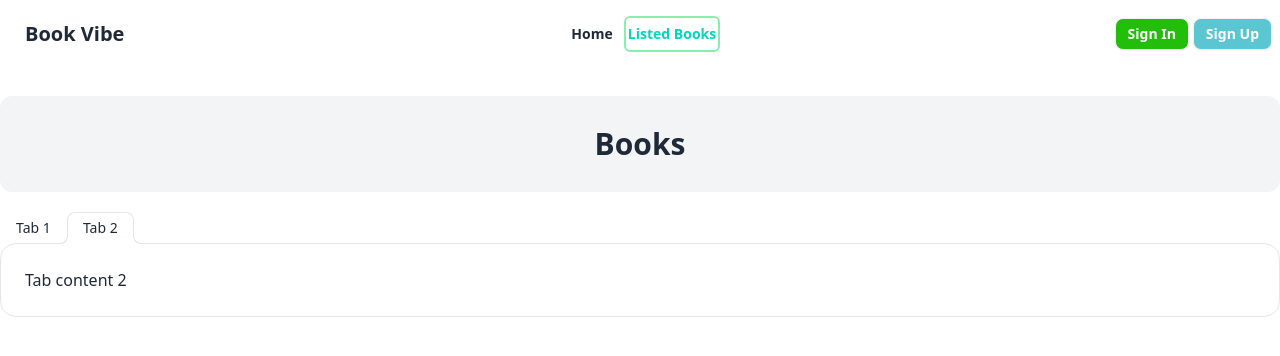
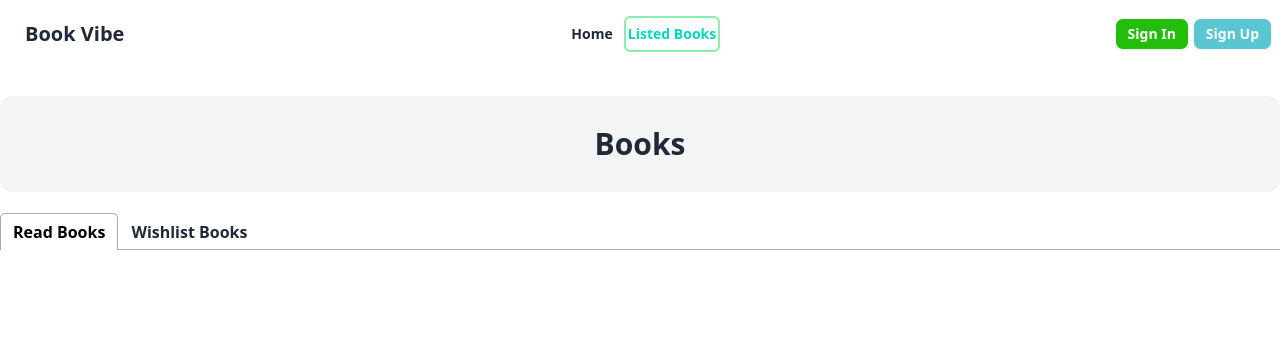
Before and after one commit to regone7/book-vibe, a React (Vite) app: page /listbooks in a window 1280 px wide. Shown: the top 356 px of the page. Built offline with nearby package versions, Linux system fonts and the light colour scheme.

Commit message:
readbooks page add

```diff
--- a/package.json
+++ b/package.json
@@ -14,6 +14,7 @@
     "react-dom": "^18.2.0",
     "react-icons": "^5.0.1",
     "react-router-dom": "^6.22.3",
+    "react-tabs": "^6.0.2",
     "react-toastify": "^10.0.5"
   },
   "devDependencies": {
--- a/src/components/Readbooks.jsx
+++ b/src/components/Readbooks.jsx
@@ -1,9 +1,52 @@
+
+import { IoLocationOutline } from "react-icons/io5";
+import { GrUserManager } from "react-icons/gr";
+import { FaBook } from "react-icons/fa";
+import { Link } from "react-router-dom";
+
+const Readbooks = ({ bookdata }) => {
+    return (
+        <div >
+            <div className="flex flex-col lg:flex-row border-2 border-green-200 p-7 rounded-xl ">
+                <div className="lg:w-[25%] p-5 bg-gray-100 rounded-lg flex justify-center items-center">
+                    <img src={bookdata.image} alt="" />
+                </div>
+                <div className="lg:w-[73%] space-y-4 p-5">
+                    <h1 className="font-bold text-2xl  text-center lg:text-start">{bookdata.bookName}</h1>
+                    <p className="text-center lg:text-start">{bookdata.author}</p>
+                    <div className="flex flex-col lg:flex-row justify-start items-center gap-5">
+                        <h1 className="font-bold">Tag</h1>
+                        <div className="flex justify-start items-center gap-1">
+                            <p className="text-green-500">{bookdata.tags[0]}</p>
+                            <p className="text-green-500">{bookdata.tags[1]}</p>
+                            <p className="text-green-500">{bookdata.tags[2]}</p>
+                        </div>
+                        <div className="flex justify-start items-center gap-1">
+                            <IoLocationOutline />
+                            <p>Year of Publishing: {bookdata.yearOfPublishing}</p>
+                        </div>
+                    </div>
+                    <div className="flex justify-start items-center gap-5">
+                        <div className="flex justify-start items-center gap-1">
+                            <GrUserManager />
+                            <p>Publisher: {bookdata.publisher}</p>
+                        </div>
+                        <div className="flex justify-start items-center gap-1">
+                            <FaBook />
+                            <p>{bookdata.totalPages}</p>
+                        </div>
+                    </div>
+                    <hr />
+                    <div className="flex justify-center flex-col lg:flex-row lg:justify-start items-center lg:items-start gap-3">
+                        <p className="w-52 h-7 flex justify-center items-center bg-blue-100 text-blue-700 rounded-full">Category: {bookdata.author}</p>
+                        <p className="w-52 h-7 flex justify-center items-center bg-green-100 text-yellow-700 rounded-full">Rating: {bookdata.author}</p>
+
+                        <Link to={`/books/${bookdata.bookId}`}><p className="w-40 h-7 flex justify-center items-center bg-green-300 text-purple-700 rounded-full">View Details</p></Link>
 
 
-const Readbooks = () => {
-    return (
-        <div>
-
+                    </div>
+                </div>
+            </div>
         </div>
     );
 };
--- a/src/pages/Listedbooks.jsx
+++ b/src/pages/Listedbooks.jsx
@@ -1,27 +1,42 @@
 import { useEffect, useState } from "react";
-
+import { Tab, Tabs, TabList, TabPanel } from 'react-tabs';
+import 'react-tabs/style/react-tabs.css';
+// import { IoLocationOutline } from "react-icons/io5";
+// import { GrUserManager } from "react-icons/gr";
+// import { FaBook } from "react-icons/fa";
+import Readbooks from "../components/Readbooks";
 
 const Listedbooks = () => {
-    const [aplyBook,setAplyBook]=useState([]);
+    const [aplyBook, setAplyBook] = useState([]);
     console.log(aplyBook);
-    useEffect(()=>{
-        const getLocaldatas=JSON.parse(localStorage.getItem("books")) ||[];
+    useEffect(() => {
+        const getLocaldatas = JSON.parse(localStorage.getItem("books")) || [];
         setAplyBook(getLocaldatas);
-    },[])
+    }, [])
     return (
         <div className="container mx-auto my-7">
             <div className='text-3xl font-bold h-24 bg-gray-100 rounded-xl flex justify-center items-center'>Books</div>
             <div className='my-5'>
-                <div role="tablist" className="tabs tabs-lifted">
-                    <input type="radio" name="my_tabs_2" role="tab" className="tab" aria-label="Tab 1" checked />
-                    <div role="tabpanel" className="tab-content bg-base-100 border-base-300 rounded-box p-6">Tab content 1</div>
+                <Tabs>
+                    <TabList>
+                        <Tab ><h1 className="font-bold">Read Books</h1></Tab>
+                        <Tab><h1 className="font-bold">Wishlist Books</h1></Tab>
+                    </TabList>
 
-                    <input type="radio" name="my_tabs_2" role="tab" className="tab" aria-label="Tab 2" checked />
-                    <div role="tabpanel" className="tab-content bg-base-100 border-base-300 rounded-box p-6">Tab content 2</div>
+                    <TabPanel>
+                        <div className="grid col-span-1 space-y-3 mt-5">
+                            {
+                                aplyBook.map(bookdata => (<Readbooks key={bookdata.bookId} bookdata={bookdata}></Readbooks>))
+                            }
+                        </div>
+                    </TabPanel>
+                    <TabPanel>
+                        <h2>Any content 2</h2>
+                    </TabPanel>
+                </Tabs>
 
+            </div>
 
-                </div>
-            </div>
         </div>
     );
 };
```
Also changed, not shown: 1 other file (tests, documents, lock files or other folders).
